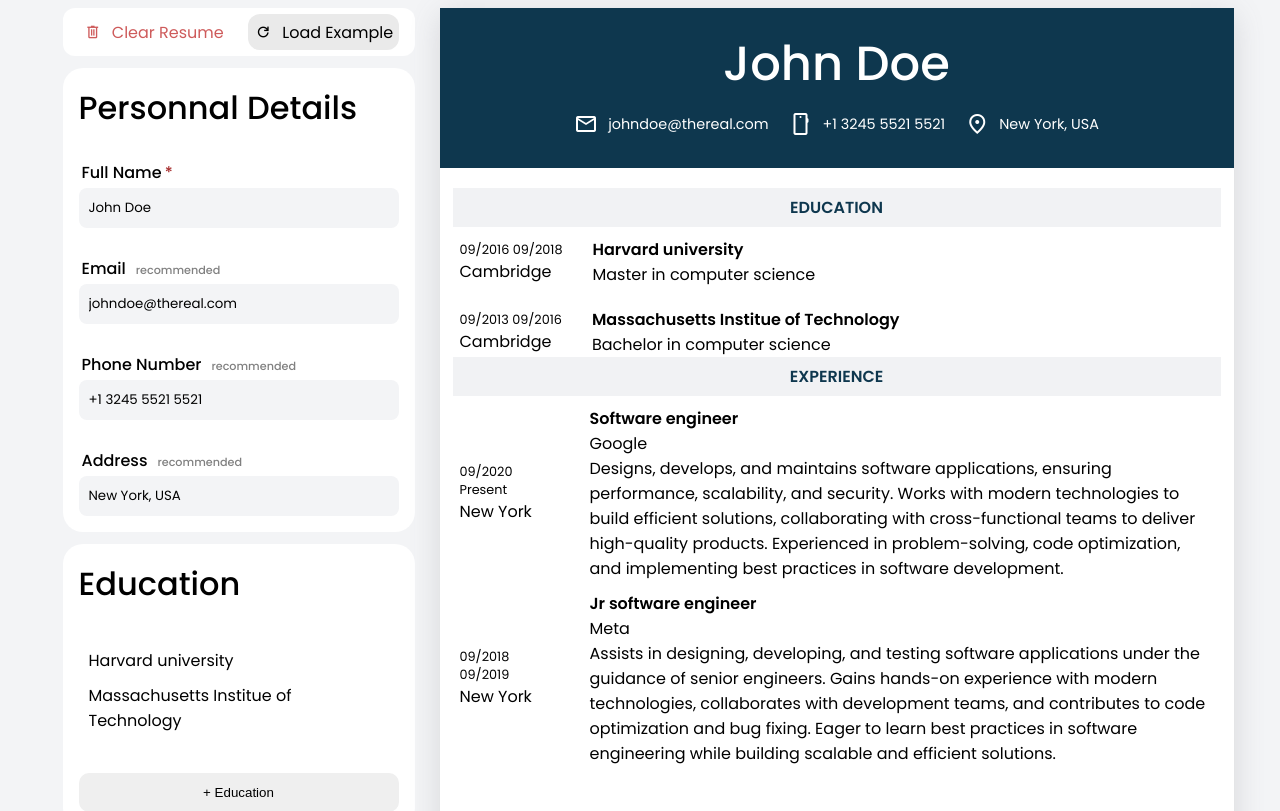
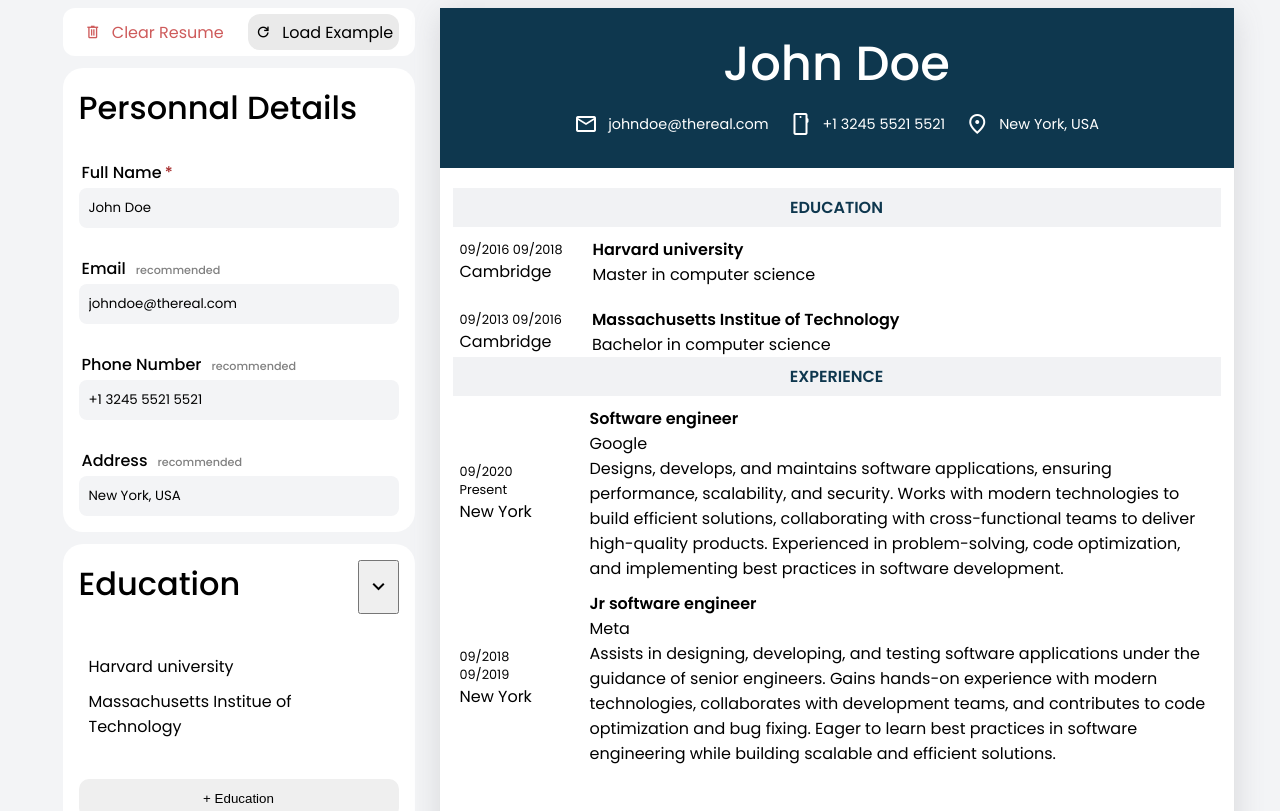
Before and after one commit to NassimNaoui/odin-cv-builder, a React (Vite) app in the folder react/: page / in a window 1280 px wide. Shown: the top 811 px of the page. Built offline with nearby package versions, Linux system fonts and the light colour scheme.

Commit message:
ajout des icons arrow mais bug sur animation

```diff
--- a/react/src/education.jsx
+++ b/react/src/education.jsx
@@ -13,6 +13,7 @@ export function EducationApp({
   const [isEditing, setIsEditing] = useState(false);
   const [isAdding, setAdding] = useState(false);
   const [selectedSchool, setSelectedSchool] = useState();
+  const [isOpen, setisOpen] = useState(false);
 
   if (!isAdding && !isEditing) {
     return (
@@ -27,6 +28,8 @@ export function EducationApp({
             setIsEditing(true);
             setSelectedSchool(education);
           }}
+          // isOpen={isOpen}
+          // onClickRotate={setisOpen(true)}
         />
       </>
     );
@@ -77,11 +80,22 @@ export function EducationApp({
 }
 
 function EducationSchoolInfos({ education, onClickAdd, onClickOpen }) {
+  const [animate, setAnimate] = useState(false);
+
+  const handleClick = () => {
+    setAnimate(true);
+  };
+
+  console.log(animate);
+
   return (
     <div className="input-infos-layout">
       <div className="input-infos-container">
         <div className="input-infos-title">
           <h1>Education</h1>
+          <button onclick={handleClick}>
+            <span class={"material-symbols-outlined"}>keyboard_arrow_down</span>
+          </button>
         </div>
         <div className="input-infos-list">
           <ul>
--- a/react/src/experience.jsx
+++ b/react/src/experience.jsx
@@ -102,6 +102,7 @@ function CardExperience({ experience, onClickOpen, onClickAdd }) {
       <div className="input-infos-container">
         <div className="input-infos-title">
           <h1>Experience</h1>
+          <span class="material-symbols-outlined">keyboard_arrow_down</span>
         </div>
         <div className="input-infos-list">
           <ul>
--- a/react/src/styles/input-infos.css
+++ b/react/src/styles/input-infos.css
@@ -21,6 +21,21 @@ h1 {
   display: flex;
   flex-direction: column;
   gap: 25px;
+}
+
+.input-infos-title {
+  display: flex;
+  flex-direction: row;
+  justify-content: space-between;
+}
+
+.material-symbols-outlined {
+  cursor: pointer;
+}
+
+.material-symbols-outlined.animate {
+  cursor: pointer;
+  transform: rotate(180deg);
 }
 
 .input-infos-list ul {
```
